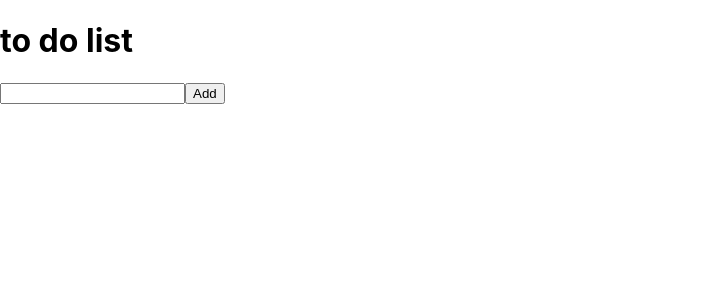
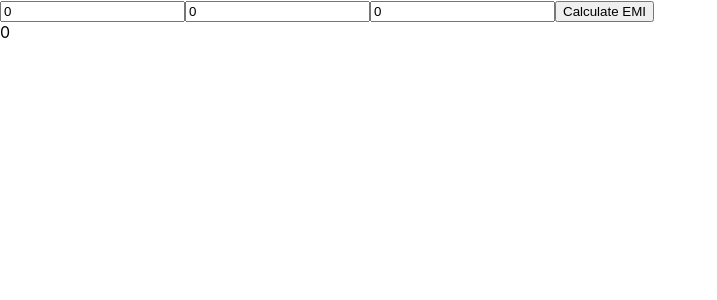
Before and after one commit to aniket2727/typescriptreact, a React (Create React App) app in the folder my-app/: page / in a window 1280 px wide. Shown: the top 300 px of the page, without its empty margins (0-717 px from the left). Built offline with nearby package versions, Linux system fonts and the light colour scheme.

Commit message:
ass code

```diff
--- a/my-app/src/App.tsx
+++ b/my-app/src/App.tsx
@@ -2,10 +2,11 @@
 import React from 'react';
 import Code1 from './compoent/Code1';
 import Code2 from './compoent/Code2';
+import Code3 from './compoent/Code3';
 function App() {
   return (
     <div className="App">
-      <Code2/>
+      <Code3/>
     </div>
   );
 }
--- a/my-app/src/compoent/Code3.tsx
+++ b/my-app/src/compoent/Code3.tsx
@@ -7,14 +7,15 @@ import React, { useState } from "react";
 // define type of state
 
 type loanData={
-    price:string;
+    price:number;
     year:number;
     interestRate:number;
 };
 
 
 const Code3=()=>{
-    const [data,setdata]=useState<loanData>({price:'',year:0,interestRate:0})
+    const [data,setdata]=useState<loanData>({price:0,year:0,interestRate:0})
+    const [result,setresult]=useState<number>(0);
 
     const handleAddData=(e:React.ChangeEvent<HTMLInputElement>):void=>{
          const{name,value}=e.target;
@@ -23,6 +24,8 @@ const Code3=()=>{
 
 
     const handlesubmit=(e:React.FormEvent<HTMLFormElement>):void=>{
+           let cal=data.price*data.interestRate*data.year;
+           setresult(cal);
             e.preventDefault();
             console.log(data);
     }
@@ -39,6 +42,13 @@ const Code3=()=>{
                     Calculate EMI
                 </button>
            </form>
+
+           {
+            result &&
+            <div>
+                 <h1>{result}</h1>
+            </div>
+           }
         </div>
     )
 };
```
